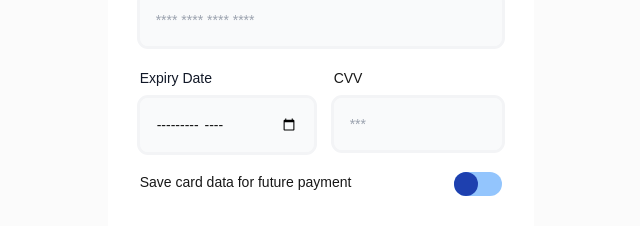
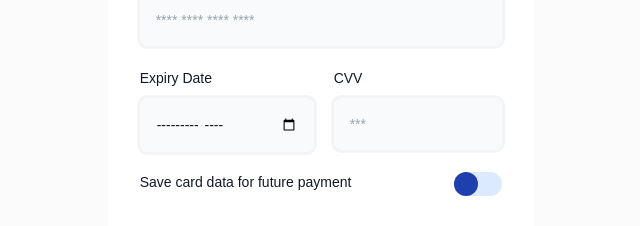
Before and after one commit to davidromanus/practice, a Next.js app: page / in a window 1280 px wide. Shown: the part 250-476 px from the top of the page, without its empty margins (319-959 px from the left). Built offline with nearby package versions, Linux system fonts and the light colour scheme.

Commit message:
Updated design mishaps

```diff
--- a/app/globals.css
+++ b/app/globals.css
@@ -43,10 +43,12 @@ body {
 
 @media (max-width:780px){
   .side::before{
-    right:-110px;
+    width:90px;
+    right:-100px;
   }
 
   .side-incomplete::before{
-    right:-110px;
+    width:90px;
+    right:-100px;
   }
 }
--- a/components/payments/credit-card.jsx
+++ b/components/payments/credit-card.jsx
@@ -60,11 +60,11 @@ export default function CreditCard(){
                 <input
                   type="month"
                   className="peer w-full px-4 py-4 rounded-lg bg-gray-50 placeholder:text-sm placeholder:text-gray-400 text-sm font-medium outline outline-gray-100 border-none"
-                  placeholder="Month/Year"
+                  placeholder="MM/YY"
                 />
               </div>
               <div className="w-1/2 flex-col space-y-2">
-                <label className="text-sm">CVV</label>
+                <label className="text-sm text-gray-900">CVV</label>
                 <input
                   type="number"
                   maxLength={3}
@@ -74,8 +74,8 @@ export default function CreditCard(){
               </div>
             </div>
             <div className="flex justify-between mt-5">
-              <p className="text-sm font-medium">Save card data for future payment</p>
-              <div className="toggle relative inline-block w-12 h-6 bg-blue-300 rounded-full cursor-pointer" onClick={()=>{setToggle(!toggle)}}>
+              <p className="text-sm text-gray-900">Save card data for future payment</p>
+              <div className="toggle relative inline-block w-12 h-6 bg-blue-100 rounded-full cursor-pointer" onClick={()=>{setToggle(!toggle)}}>
                 <div id="indicator" className={`absolute ${toggle?'right-0':'left-0'} w-6 h-6 bg-blue-800 rounded-full`}></div>
               </div>
             </div>
```
